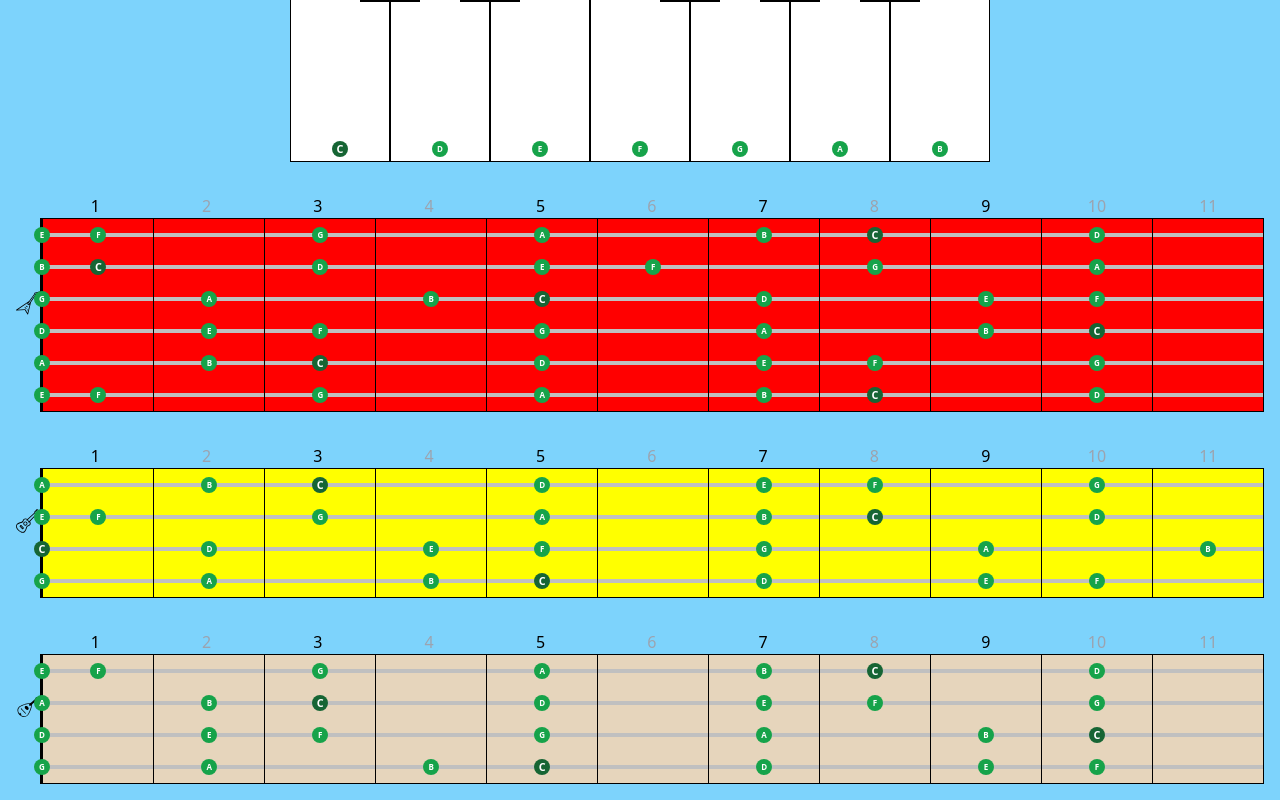
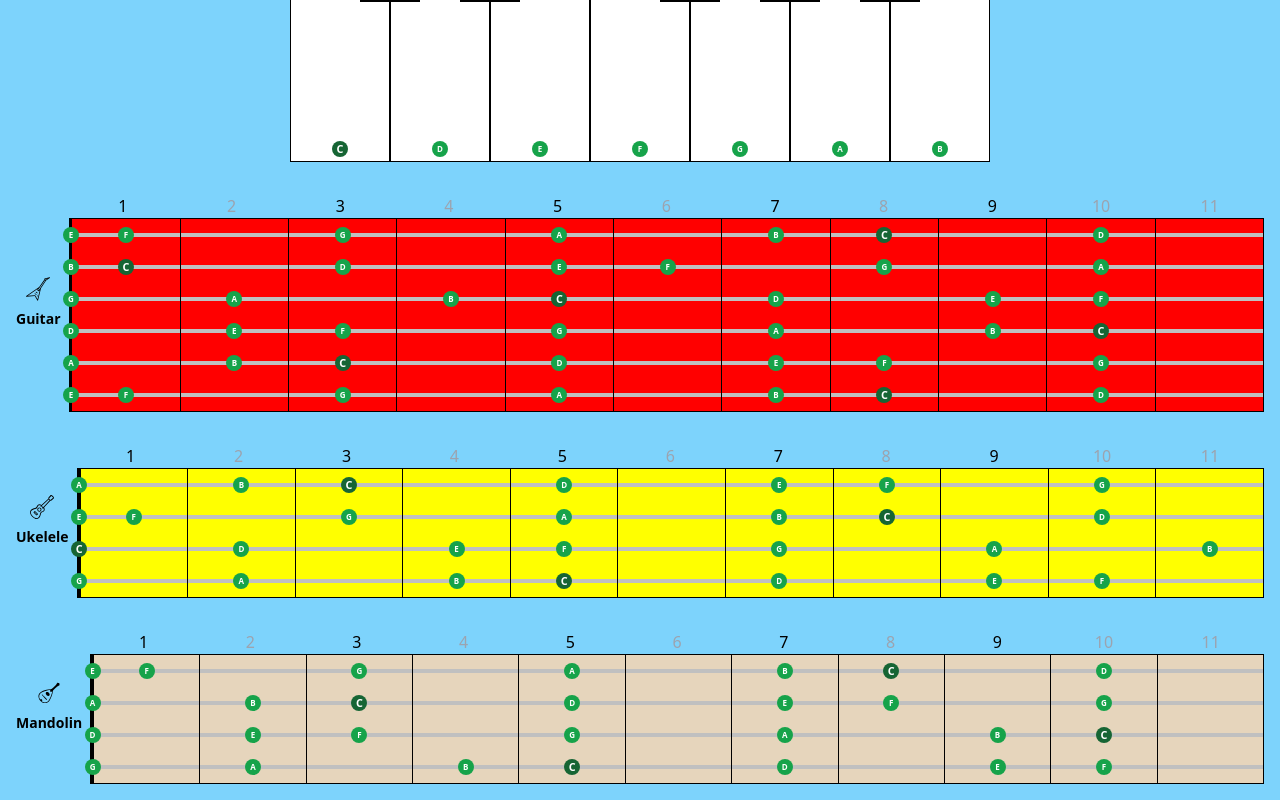
Before and after one commit to kylemichaelsullivan/simple-scales, a React (Vite) app: page / in a window 1280 px wide. Shown: the part 512-1312 px from the top of the page. Built offline with nearby package versions, Linux system fonts and the light colour scheme.

Commit message:
ADD: Styled Labels

```diff
--- a/src/components/displays/Banjo/Banjo.tsx
+++ b/src/components/displays/Banjo/Banjo.tsx
@@ -8,8 +8,8 @@ function Banjo() {
 	const openNotes = [2, 11, 7, 2];
 
 	return (
-		<div className='Banjo flex w-full justify-center'>
-			<Label icon='banjo' />
+		<div className='Banjo flex w-full justify-center gap-2'>
+			<Label icon='banjo' title='Banjo' />
 			<div className='flex w-full flex-col'>
 				<FretNumbers />
 				<div className='fretboard flex w-full flex-col border border-b-0 border-black'>
--- a/src/components/displays/Guitar/Guitar.tsx
+++ b/src/components/displays/Guitar/Guitar.tsx
@@ -7,8 +7,8 @@ function Guitar() {
 	const openNotes = [4, 11, 7, 2, 9, 4];
 
 	return (
-		<div className='Guitar flex w-full justify-center'>
-			<Label icon='guitar' />
+		<div className='Guitar flex w-full justify-center gap-2'>
+			<Label icon='guitar' title='Guitar' />
 			<div className='flex w-full flex-col'>
 				<FretNumbers />
 
--- a/src/components/displays/Label.tsx
+++ b/src/components/displays/Label.tsx
@@ -3,12 +3,17 @@ import Icon from '../Icon';
 
 interface LabelProps {
 	icon: IconName;
+	title: string;
 }
 
-export default function Label({ icon }: LabelProps) {
+export default function Label({ icon, title }: LabelProps) {
 	return (
-		<div className='Label flex items-center gap-2'>
+		<div
+			className='Label flex flex-col items-center justify-center gap-2'
+			title={title}
+		>
 			<Icon name={icon} className='h-6 w-6' />
+			<span className='text-sm font-bold'>{title}</span>
 		</div>
 	);
 }
--- a/src/components/displays/Mandolin/Mandolin.tsx
+++ b/src/components/displays/Mandolin/Mandolin.tsx
@@ -7,8 +7,8 @@ function Mandolin() {
 	const openNotes = [4, 9, 2, 7];
 
 	return (
-		<div className='Mandolin flex w-full justify-center'>
-			<Label icon='mandolin' />
+		<div className='Mandolin flex w-full justify-center gap-2'>
+			<Label icon='mandolin' title='Mandolin' />
 			<div className='flex w-full flex-col'>
 				<FretNumbers />
 
--- a/src/components/displays/Ukelele/Ukelele.tsx
+++ b/src/components/displays/Ukelele/Ukelele.tsx
@@ -7,8 +7,8 @@ function Ukelele() {
 	const openNotes = [9, 4, 0, 7];
 
 	return (
-		<div className='Ukelele flex w-full justify-center'>
-			<Label icon='ukelele' />
+		<div className='Ukelele flex w-full justify-center gap-2'>
+			<Label icon='ukelele' title='Ukelele' />
 			<div className='flex w-full flex-col'>
 				<FretNumbers />
 
```
